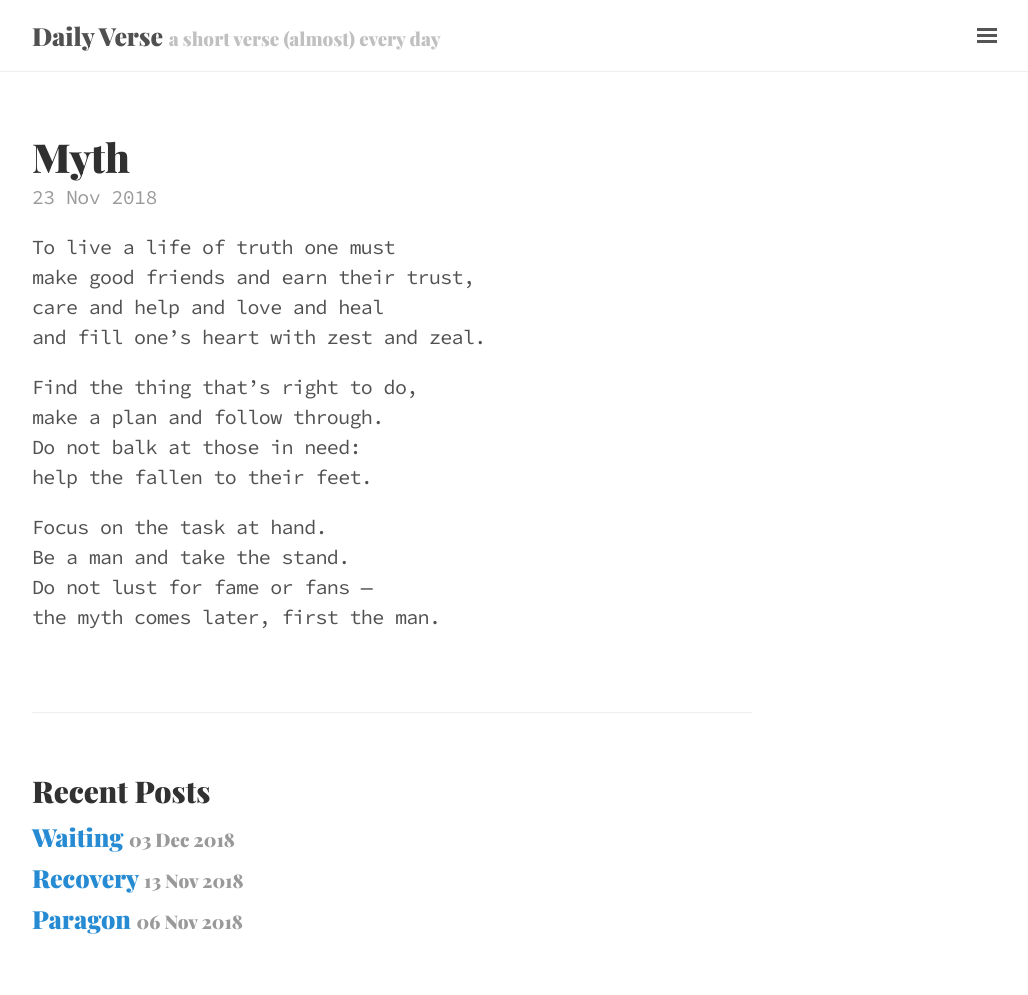
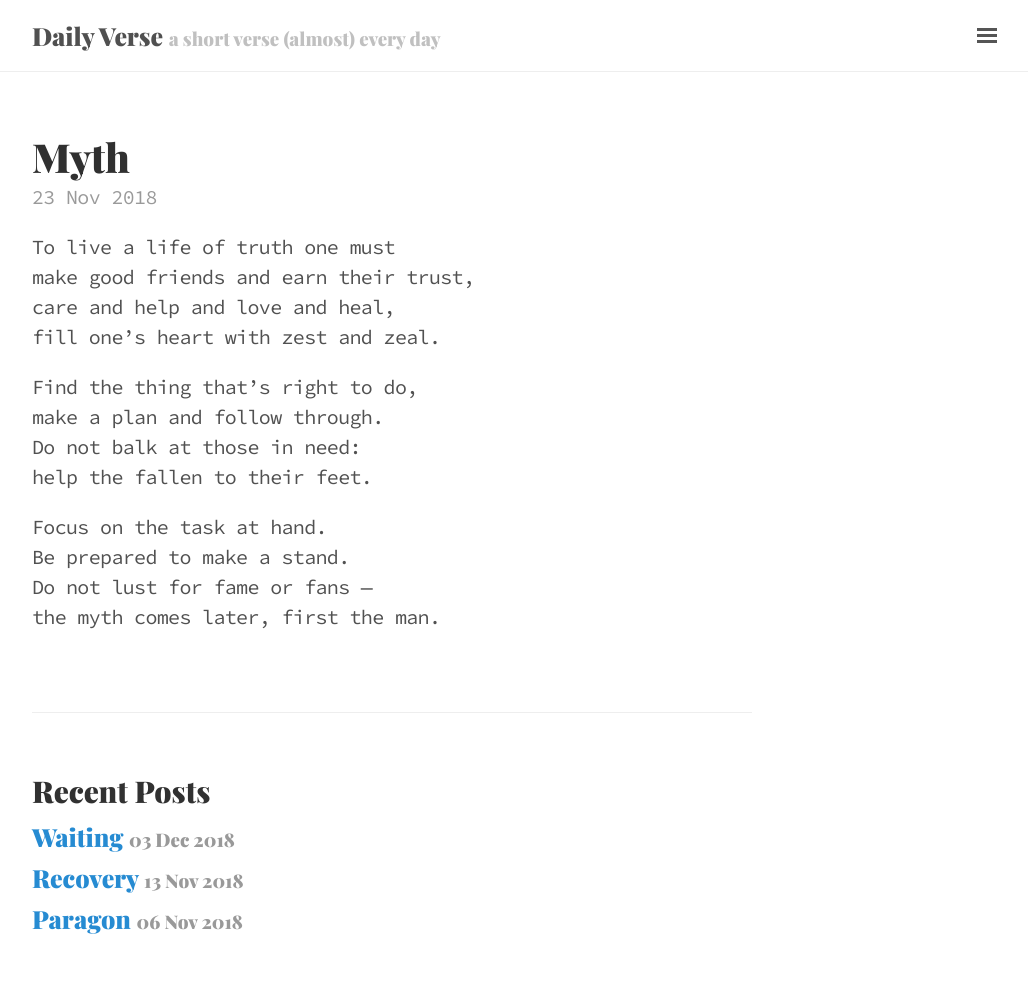
Before and after one commit to rossbernet/daily-verse, a Jekyll site: the page built from _posts/2018-11-23-myth.md, in a window 1280 px wide. Shown: the whole page, without its empty margins (248-1276 px from the left). Built offline with Jekyll 4.4.1, drawn with Linux system fonts in a browser that asks for light colours.

Commit message:
2018-11-23 Myth -- Revision
A rare revision for this project, but too good to pass up.
Arrived at this during a collaborative writing session
with @rossbernet.

```diff
--- a/_posts/2018-11-23-myth.md
+++ b/_posts/2018-11-23-myth.md
@@ -5,8 +5,8 @@ title: Myth
 
 To live a life of truth one must
 make good friends and earn their trust,
-care and help and love and heal
-and fill one's heart with zest and zeal.
+care and help and love and heal,
+fill one's heart with zest and zeal.
 
 Find the thing that's right to do,
 make a plan and follow through.
@@ -14,6 +14,6 @@ Do not balk at those in need:
 help the fallen to their feet.
 
 Focus on the task at hand.
-Be a man and take the stand.
+Be prepared to make a stand.
 Do not lust for fame or fans —
 the myth comes later, first the man.
```
